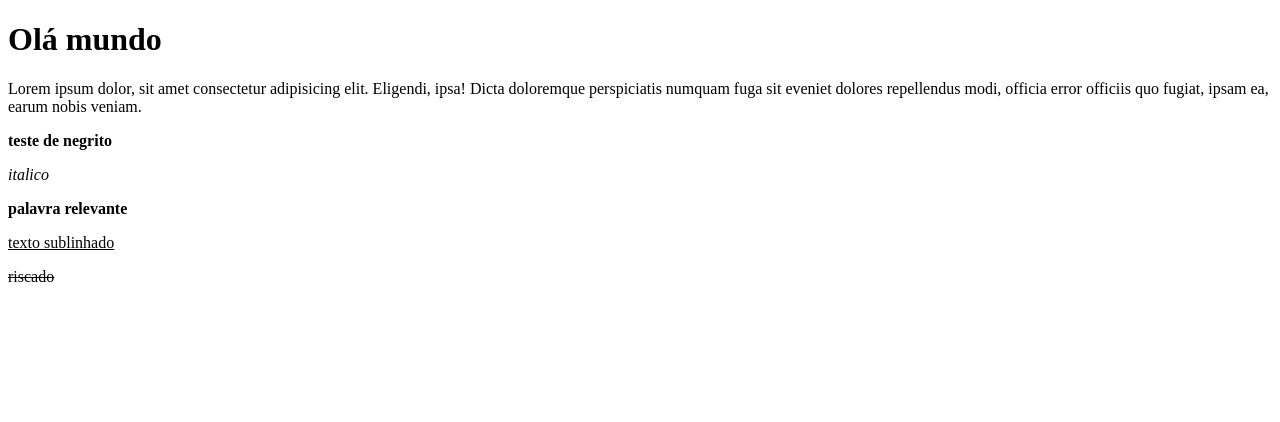
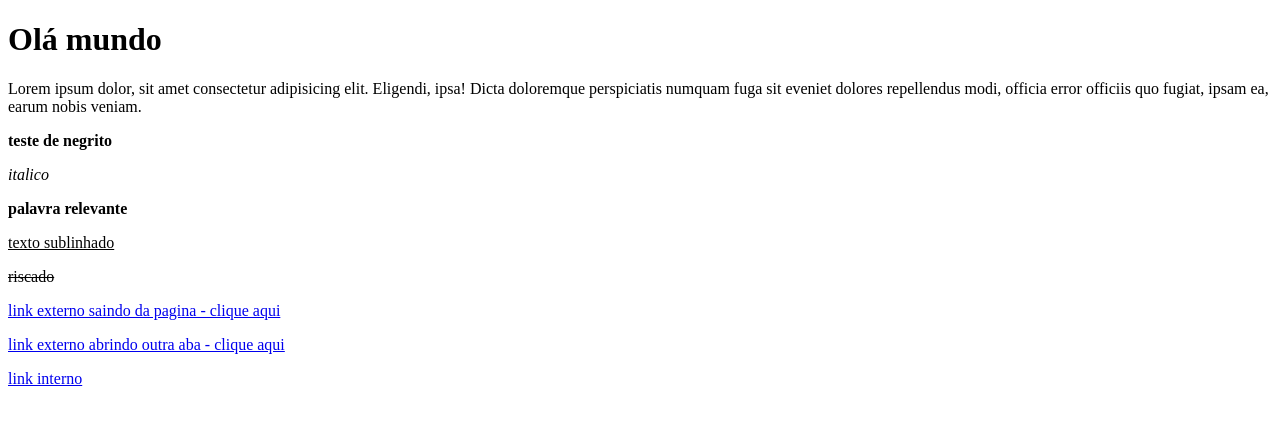
Before and after one commit to Garboggini/primeiroRepo, a plain HTML site: page aulas/index.html in a window 1280 px wide. Drawn offline with Linux system fonts and the light colour scheme.

Commit message:
teste de 19 de dez

```diff
--- a/aulas/index.html
+++ b/aulas/index.html
@@ -24,5 +24,12 @@
 
     <!-- comentários sobre o código: bla, bla, bla-->
 
+    <p> <a href="https://www.youtube.com/watch?v=dQw4w9WgXcQ"> link externo saindo da pagina - clique aqui </a> </p>
+
+    <p> <a href="https://www.youtube.com/watch?v=Xfg0QuhYVjE" target="_blank"> link externo abrindo outra aba - clique aqui </a> </p>
+
+    <p> <a href="exemploinexistente.html"> link interno </a></p>
+
+
 </body>
 </html>
```
